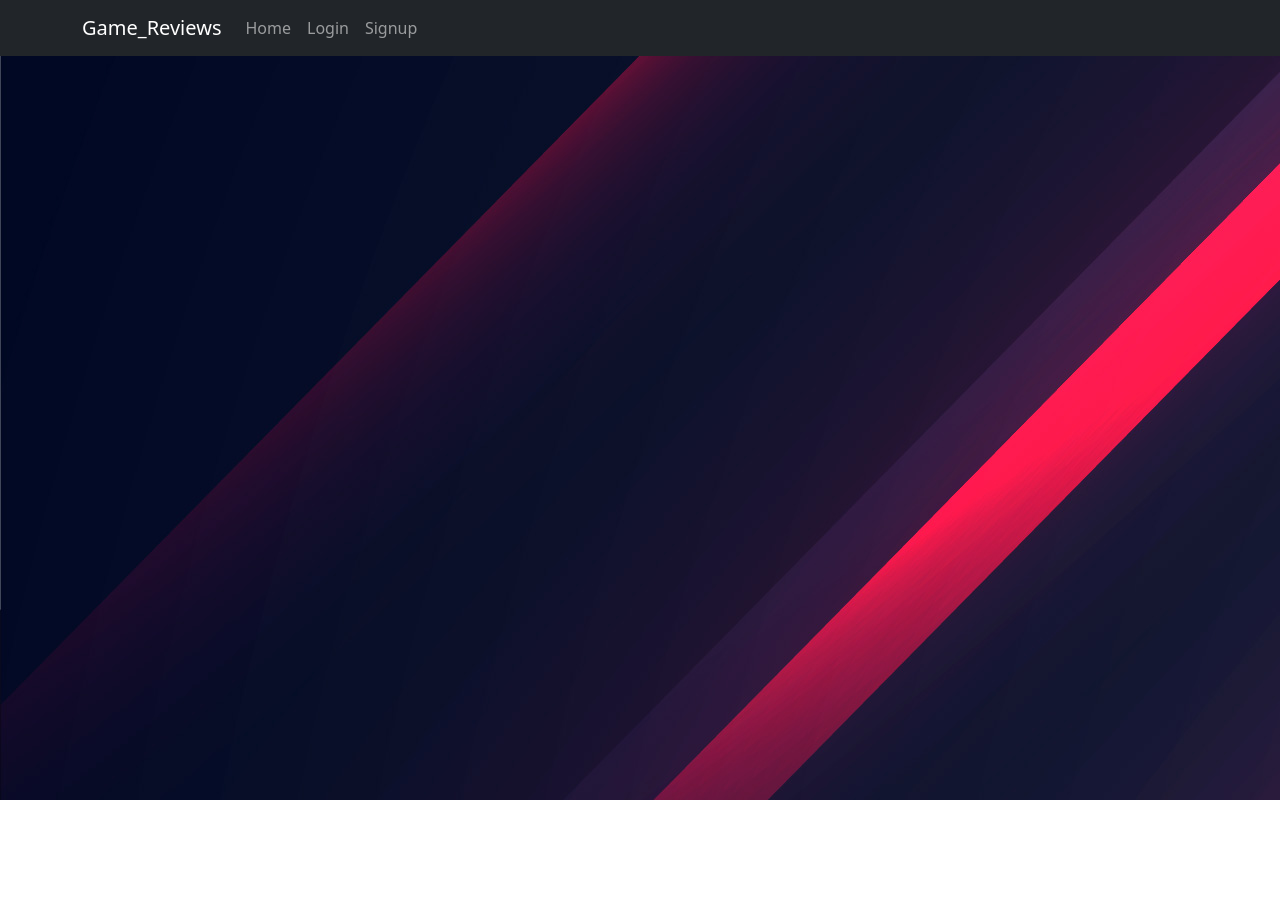
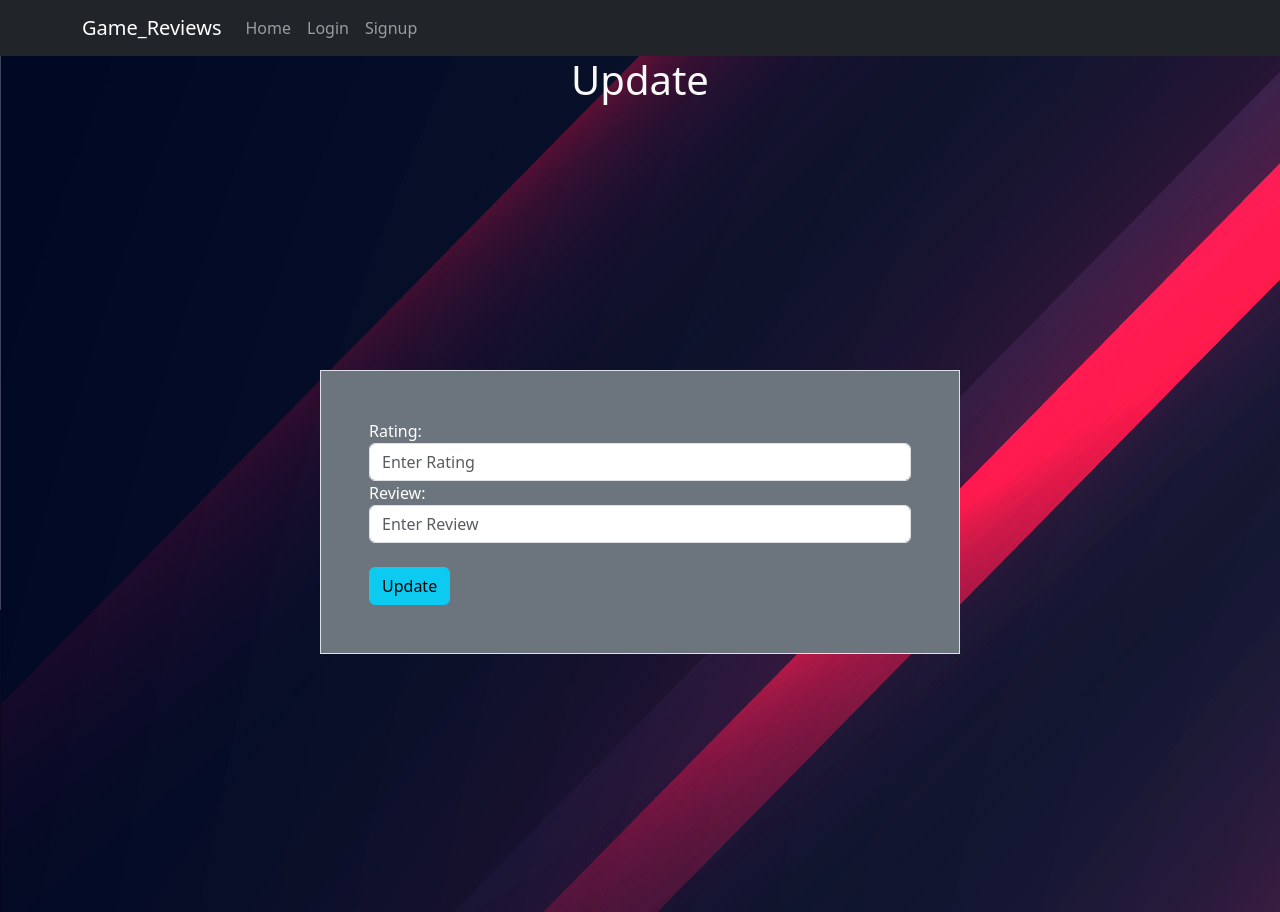
Before and after one commit to HappiSingh/Phase_5_Project, a React (Create React App) app in the folder client/: page /review/update/1 in a window 1280 px wide. Before the commit the page ends 800 px from the top, so only its background shows below. Built offline with nearby package versions, Linux system fonts and the light colour scheme; no server answers.

Commit message:
Completed Patch/Update

```diff
--- a/client/src/App.js
+++ b/client/src/App.js
@@ -9,6 +9,7 @@ import Games from "./components/Games.js";
 import AddReview from "./components/AddReview";
 import MyReviews from "./components/MyReviews";
 import { useNavigate } from "react-router-dom";
+import UpdateReview from "./components/UpdateReview";
 
 function App() {
   const [user, setUser] = useState(null);
@@ -91,6 +92,11 @@ function App() {
               element={<AddReview user={user} game_id={selectedGameID} />}
               exact
             />
+            <Route
+              path="/review/update/:id"
+              element={<UpdateReview user={user} />}
+              exact
+            />
           </Routes>
         </main>
       </div>
--- a/client/src/components/MyReviewCard.js
+++ b/client/src/components/MyReviewCard.js
@@ -2,7 +2,7 @@ import "./gamecard.css";
 import Button from "react-bootstrap/Button";
 import { useNavigate } from "react-router-dom";
 
-function MyReviewCard({ review, user, onDelete, onEdit }) {
+function MyReviewCard({ review, user, onDelete }) {
   const navigate = useNavigate();
   let { id } = review;
 
@@ -17,7 +17,7 @@ function MyReviewCard({ review, user, onDelete, onEdit }) {
             <p className="card-text">Rating: {review.rating} </p>
             <p className="card-text">{review.comment}</p>
             <div className="d-grid gap-2">
-              <Button variant="outline-warning" onClick={() => onEdit(id)}>
+              <Button variant="outline-warning" href={`/review/update/${id}`}>
                 Edit
               </Button>
               <Button variant="outline-danger" onClick={() => onDelete(id)}>
--- a/client/src/components/MyReviews.js
+++ b/client/src/components/MyReviews.js
@@ -19,8 +19,6 @@ function MyReviews({ user, onDelete }) {
     });
   }, []);
 
-  function handleEdit() {}
-
   if (error) {
     return <h1 className="header"> {error} </h1>;
   } else {
@@ -34,7 +32,6 @@ function MyReviews({ user, onDelete }) {
               review={review}
               user={user}
               onDelete={onDelete}
-              onEdit={handleEdit}
             />
           ))}
         </div>
--- /dev/null
+++ b/client/src/components/UpdateReview.js
@@ -0,0 +1,82 @@
+import "./home.css";
+import { useEffect, useState } from "react";
+import { useParams } from "react-router-dom";
+import { useNavigate } from "react-router-dom";
+
+function UpdateReview({ user }) {
+  const navigate = useNavigate();
+  const { id } = useParams();
+  const [error, setError] = useState(null);
+  const [values, setValues] = useState({ id: id, rating: "", comment: "" });
+
+  useEffect(() => {
+    fetch(`/review/update/${id}`).then((response) => {
+      if (!response.ok) {
+        response.json().then((data) => setError(data["errors"]));
+      } else {
+        response
+          .json()
+          .then((data) =>
+            setValues({ ...values, rating: data.rating, comment: data.comment })
+          );
+      }
+    });
+  }, []);
+
+  const handleSubmit = (e) => {
+    e.preventDefault();
+    fetch(
+      `/review/update/${id}`,
+      {
+        method: "PATCH",
+        headers: {
+          "Content-Type": "application/json",
+        },
+        body: JSON.stringify(values),
+      },
+      navigate(`/review/user/${user.id}`)
+    );
+  };
+
+  return (
+    <>
+      <h1 className="header"> Update </h1>
+      <div className="d-flex w-100 vh-100 justify-content-center align-items-center">
+        <div className="w-50 border bg-secondary text-white p-5">
+          <form onSubmit={handleSubmit}>
+            <div>
+              <label htmlFor="rating">Rating:</label>
+              <input
+                type="text"
+                name="rating"
+                className="form-control"
+                placeholder="Enter Rating"
+                value={values.rating}
+                onChange={(e) =>
+                  setValues({ ...values, rating: e.target.value })
+                }
+              />
+            </div>
+            <div>
+              <label htmlFor="comment">Review:</label>
+              <input
+                type="text"
+                name="comment"
+                className="form-control"
+                placeholder="Enter Review"
+                value={values.comment}
+                onChange={(e) =>
+                  setValues({ ...values, comment: e.target.value })
+                }
+              />
+              <br />
+              <button className="btn btn-info">Update</button>
+            </div>
+          </form>
+        </div>
+      </div>
+    </>
+  );
+}
+
+export default UpdateReview;
```
